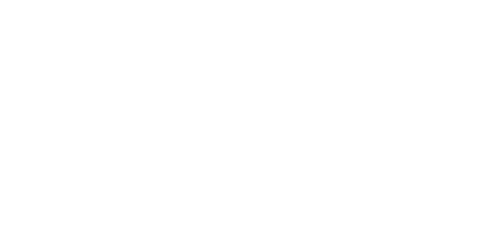
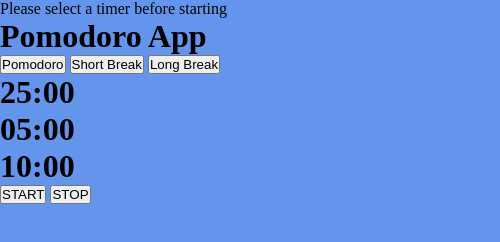
Before and after one commit to strawberryskeleton/pomodoro-timer-app, an Electron app: page index.html in a window 500 px wide. Drawn offline with Linux system fonts and the light colour scheme.

Commit message:
main html structure added (+figured out how to live reload + open dev tools)

```diff
--- a/index.html
+++ b/index.html
@@ -4,8 +4,41 @@
     <meta charset="UTF-8">
     <meta name="viewport" content="width=device-width, initial-scale=1.0">
     <title>Pomodoro Timer App</title>
+    <link rel="stylesheet" href="./style.css">
+    <script src="./script.js" defer></script>
 </head>
 <body>
+    <div id="timer-message">Please select a timer before starting</div>
 
+    <div class="container">
+        <div class="timer">
+            <h1>Pomodoro App</h1>
+
+            <div class="btn-container">
+                <button class="btn" id="pomodoro-session">Pomodoro</button>
+                <button class="btn" id="short-break">Short Break</button>
+                <button class="btn" id="long-break">Long Break</button>
+            </div>
+
+            <main>
+                <div class="pomodoro">
+                    <div id="pomodoro-timer" class="timer-display" data-duration="25.00">
+                        <h1>25:00</h1>
+                    </div>
+                    <div id="short-timer" class="timer-display" data-duration="05.00">
+                        <h1>05:00</h1>
+                    </div>
+                    <div id="long-timer" class="timer-display" data-duration="10.00">
+                        <h1>10:00</h1>
+                    </div>
+                </div>
+            </main>
+
+            <div class="buttons">
+                <button id="start">START</button>
+                <button id="stop">STOP</button>
+            </div>
+        </div>
+    </div>
 </body>
 </html>
--- a/main.js
+++ b/main.js
@@ -7,6 +7,8 @@
     })
 
     win.loadFile('index.html')
+
+    win.webContents.openDevTools();
 }
 
 app.whenReady().then(createWindow)
--- a/style.css
+++ b/style.css
@@ -6,3 +6,7 @@
     padding: 0;
     box-sizing: border-box;
 }
+
+body {
+    background-color: cornflowerblue;
+}
```
Also changed, not shown: package.json (+2 -9 lines).
